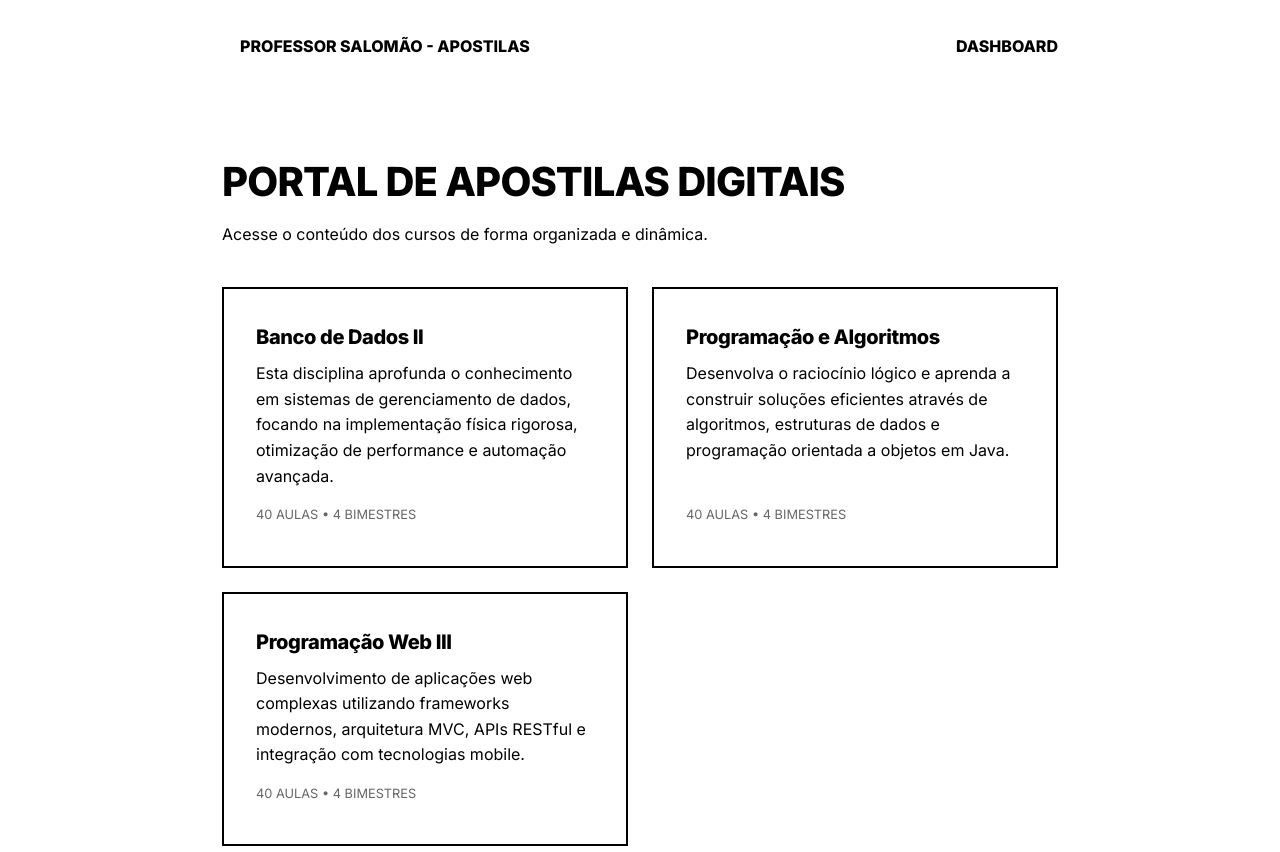
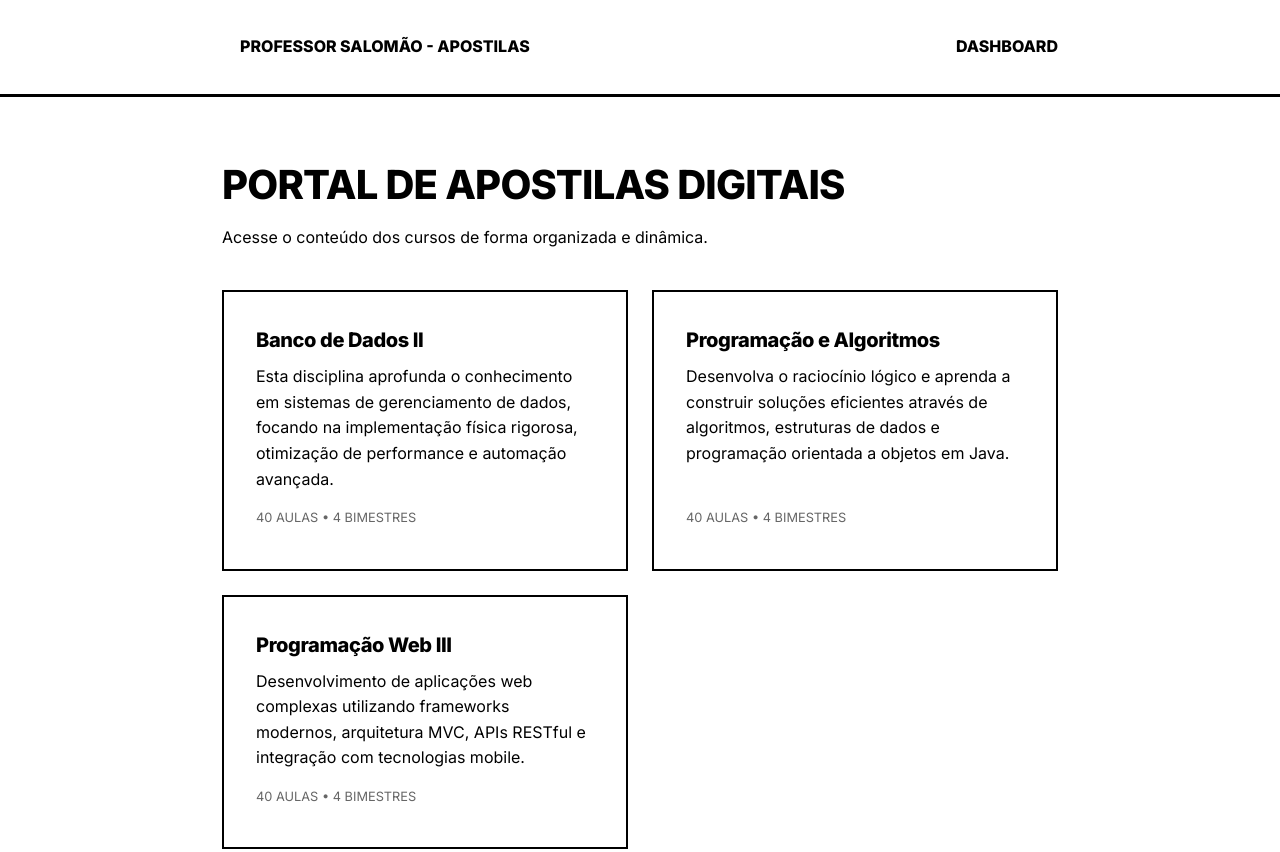
Before and after one commit to prosalomaon/apostila-bd-ii, an Eleventy site: page src/index.njk in a window 1280 px wide. Shown: the top 852 px of the page. Built offline with nearby package versions, Linux system fonts and the light colour scheme; Eleventy itself is replaced by a stand-in of ours; files that its build step writes are made by us from their sources.

Commit message:
feat: added nav bar border

```diff
--- a/src/_includes/layouts/base.njk
+++ b/src/_includes/layouts/base.njk
@@ -1,16 +1,18 @@
 <!DOCTYPE html>
 <html lang="pt-br">
-
   <head>
     <meta charset="UTF-8">
     <meta name="viewport" content="width=device-width, initial-scale=1.0">
     <title>{{ title or "Banco de Dados II" }} | BD-II</title>
     <link rel="stylesheet" href="{{ '/css/style.css' | url }}">
-  <link rel="stylesheet" href="https://cdnjs.cloudflare.com/ajax/libs/highlight.js/11.9.0/styles/github.min.css">
+    <link
+      rel="stylesheet"
+      href="https://cdnjs.cloudflare.com/ajax/libs/highlight.js/11.9.0/styles/github.min.css"
+    >
   </head>
 
   <body>
-  <header>
+    <header class="nav-header">
       <div class="container">
         <a href="{{ '/' | url }}" class="logo">Professor Salomão - Apostilas</a>
         <nav>
@@ -27,9 +29,10 @@
       &copy; 2026 - Professor Salomão
     </footer>
 
-  <script src="https://cdn.jsdelivr.net/npm/mermaid/dist/mermaid.min.js"></script>
-  <script src="https://cdnjs.cloudflare.com/ajax/libs/highlight.js/11.9.0/highlight.min.js"></script>
+    <script src="https://cdn.jsdelivr.net/npm/mermaid/dist/mermaid.min.js">
+    </script>
+    <script src="https://cdnjs.cloudflare.com/ajax/libs/highlight.js/11.9.0/highlight.min.js">
+    </script>
     <script src="{{ '/js/main.js' | url }}"></script>
   </body>
-
 </html>
--- a/src/css/style.css
+++ b/src/css/style.css
@@ -65,6 +65,10 @@ ol {
 
 li {
   margin-bottom: 0.3rem;
+}
+
+.nav-header {
+  border-bottom: 3px solid #000;
 }
 
 .logo {
```
Lines whose indentation alone changed are shown as unchanged.
